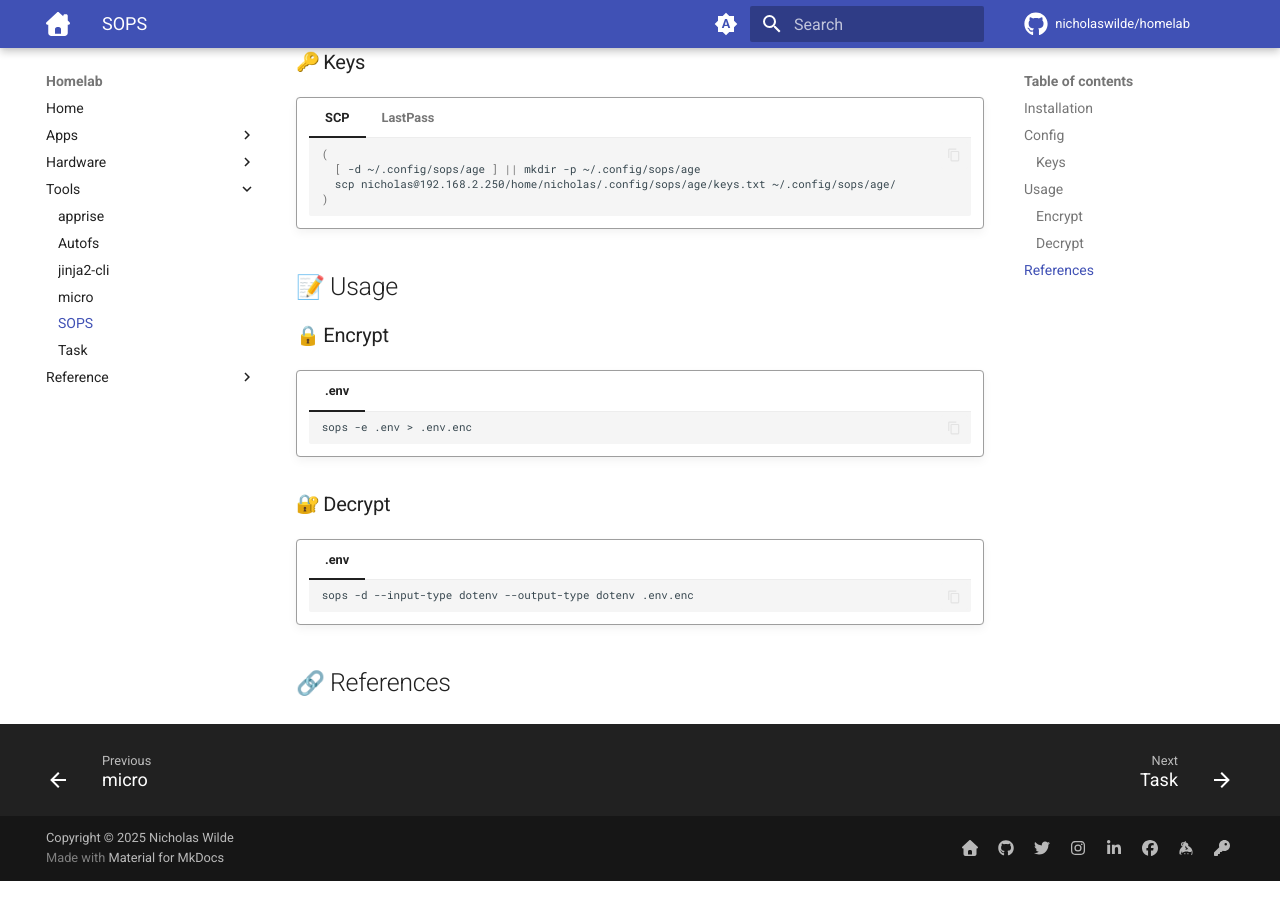
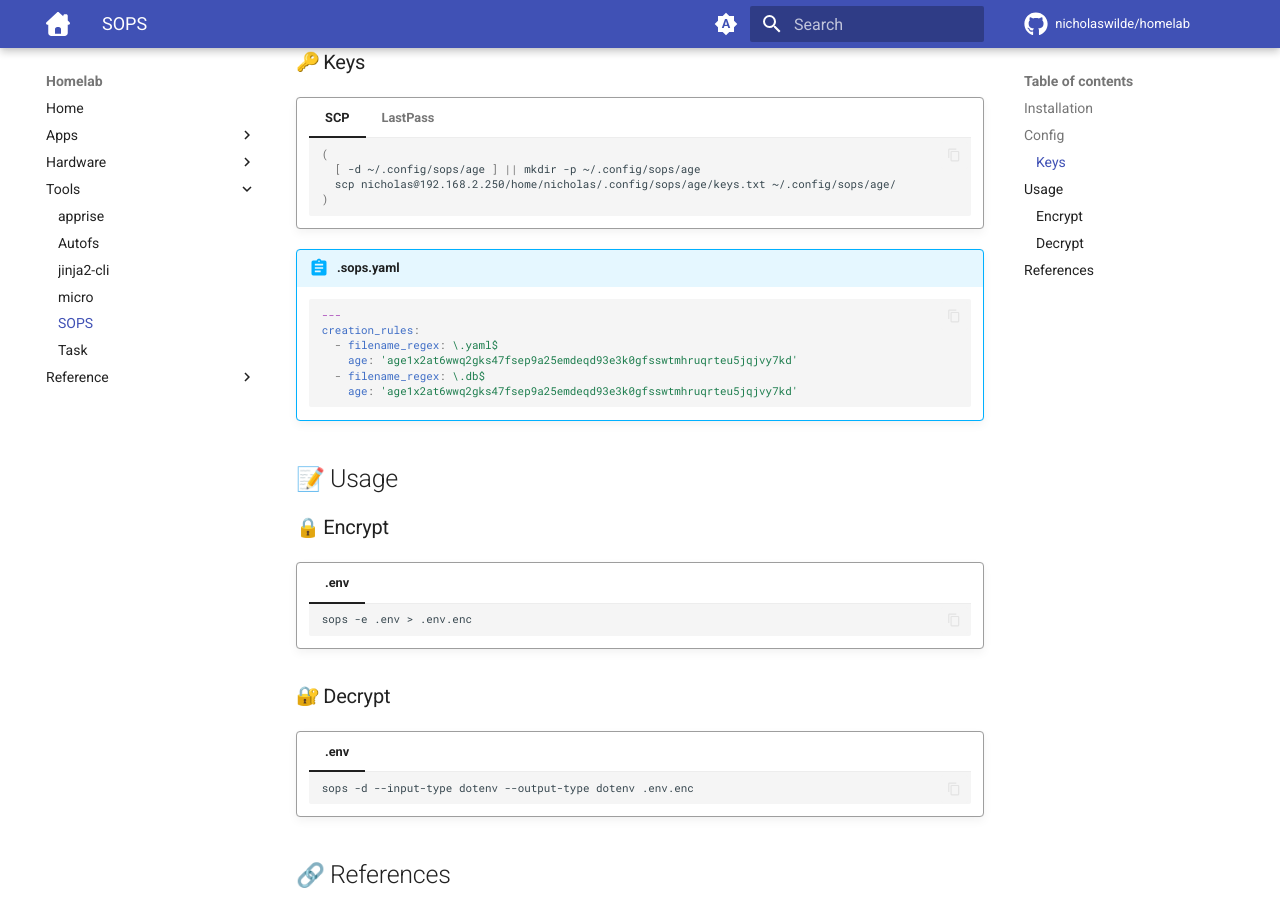
Before and after one commit to nicholaswilde/homelab, an MkDocs documentation site: the page built from docs/tools/sops.md, in a window 1280 px wide and 900 px high, scrolled down 580 px. Built offline with MkDocs 1.6.1 and Material for MkDocs 9.7.7, drawn with Linux system fonts in a browser that asks for light colours; emoji names are drawn with the system emoji font; comment, search, counter and statistics services are not loaded.

Commit message:
Update sops.md

````diff
--- a/docs/tools/sops.md
+++ b/docs/tools/sops.md
@@ -50,6 +50,17 @@
         )
         ```
 
+!!! abstract ".sops.yaml"
+
+    ```yaml
+    ---
+    creation_rules:
+      - filename_regex: \.yaml$
+        age: 'age1x2at6wwq2gks47fsep9a25emdeqd93e3k0gfsswtmhruqrteu5jqjvy7kd'
+      - filename_regex: \.db$
+        age: 'age1x2at6wwq2gks47fsep9a25emdeqd93e3k0gfsswtmhruqrteu5jqjvy7kd'
+    ```
+
 ## :pencil: Usage
 
 ### :lock: Encrypt
````
